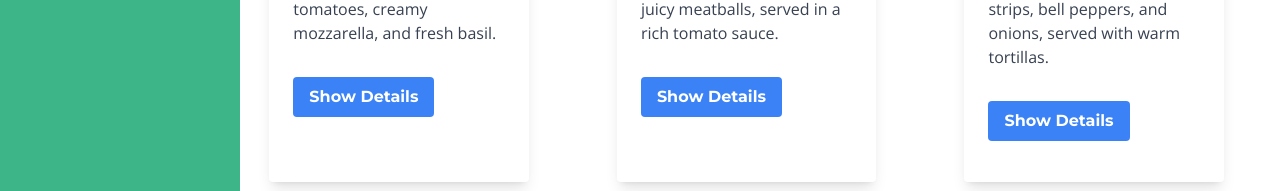
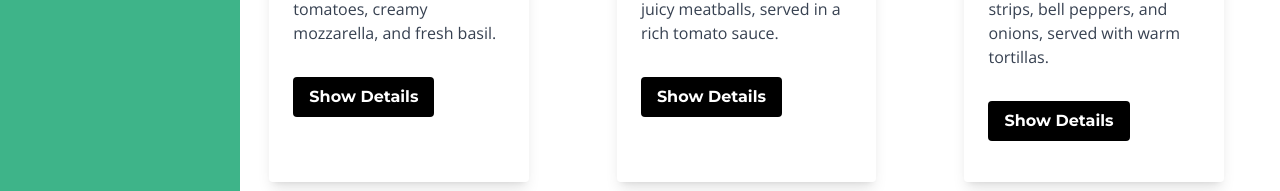
Before and after one commit to Rashadul-Haque-JS/greenfie-apps, a Next.js app: page /recipe in a window 1280 px wide. Shown: the part 450-641 px from the top of the page. Built offline with nearby package versions, Linux system fonts and the light colour scheme.

Commit message:
added recipe testing page

```diff
--- a/src/components/cards/recipie.tsx
+++ b/src/components/cards/recipie.tsx
@@ -13,7 +13,7 @@ const RecipeCard = ({ recipe }: RecipeCardProps) => {
       <p className="text-gray-700 text-base">{recipe.description}</p>
     </div>
     <div className="px-6 py-4">
-      <button className="bg-blue-500 hover:bg-blue-700 text-white font-bold py-2 px-4 rounded">
+      <button className="bg-txt hover:bg-main text-white font-bold py-2 px-4 rounded">
         Show Details
       </button>
     </div>
```
